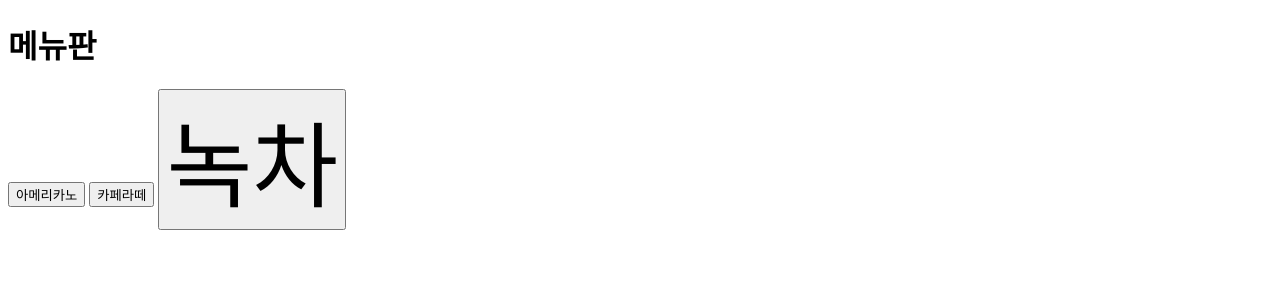
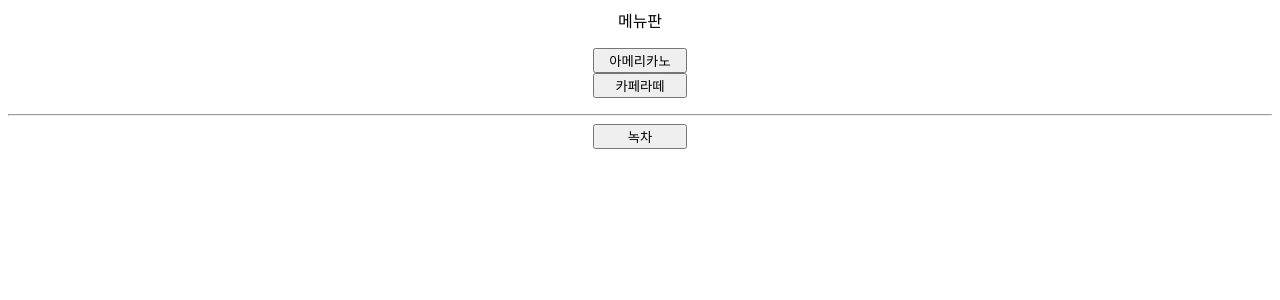
Before and after one commit to seohyeon-ops/david, a Flask app: page /menu in a window 1280 px wide. Shown: the top 300 px of the page. Run offline with Flask 3, Linux system fonts and the light colour scheme.

Commit message:
폴더 이름을 process로 변경하고 menu.html 수정

```diff
--- a/공통과정/app.py
+++ b/process/app.py
@@ -1,16 +1,16 @@
 from flask import Flask, render_template
-import socket   # socket 모듈 추가
+import socket   # 내 컴퓨터의 이름을 가져오기 위해 모듈 추가
 
 app = Flask(__name__)
 
 @app.route('/')
 def index():
-    # hostname 값 설정
+    # 코드 추가
     if app.debug:
         hostname = '컴퓨터(인스턴스) : ' + socket.gethostname()
     else:
         hostname = ' '
-    # index.html 템플릿에 computername 값 전달
+    # render_templates에 computername 인자를 포함
     return render_template('index.html', computername=hostname)
 
 # /menu 라우트
@@ -19,4 +19,4 @@ def menu():
     return render_template('menu.html')
 
 if __name__ == '__main__':
-    app.run(debug=True)
+    app.run(debug=True)  # debug 모드라 코드가 수정될 때 자동 수정,if 조건이 작동함
--- /dev/null
+++ b/process/templates/menu.html
@@ -0,0 +1,16 @@
+<!DOCTYPE html>
+<html>
+<head>
+    <meta charset="UTF-8">
+    <title>메뉴</title>
+</head>
+<body>
+<center>
+메뉴판<p>
+<button name="menu1" style="width:70pt;">아메리카노</button><br>
+<button name="menu2" style="width:70pt;">카페라떼</button><br>
+</p><hr>
+<button name="menu2" style="width:70pt;">녹차</button>
+</center>
+</body>
+</html>
--- a/공통과정/templates/menu.html
+++ /dev/null
@@ -1,13 +0,0 @@
-<!DOCTYPE html>
-<html>
-<head>
-    <meta charset="UTF-8">
-    <title>메뉴</title>
-</head>
-<body>
-    <h1>메뉴판</h1>
-    <button>아메리카노</button>
-    <button>카페라떼</button>
-    <button style="font-size:70pt;">녹차</button>
-</body>
-</html>
```
Also changed, not shown: process/templates/index.html (line endings or trailing spaces).
